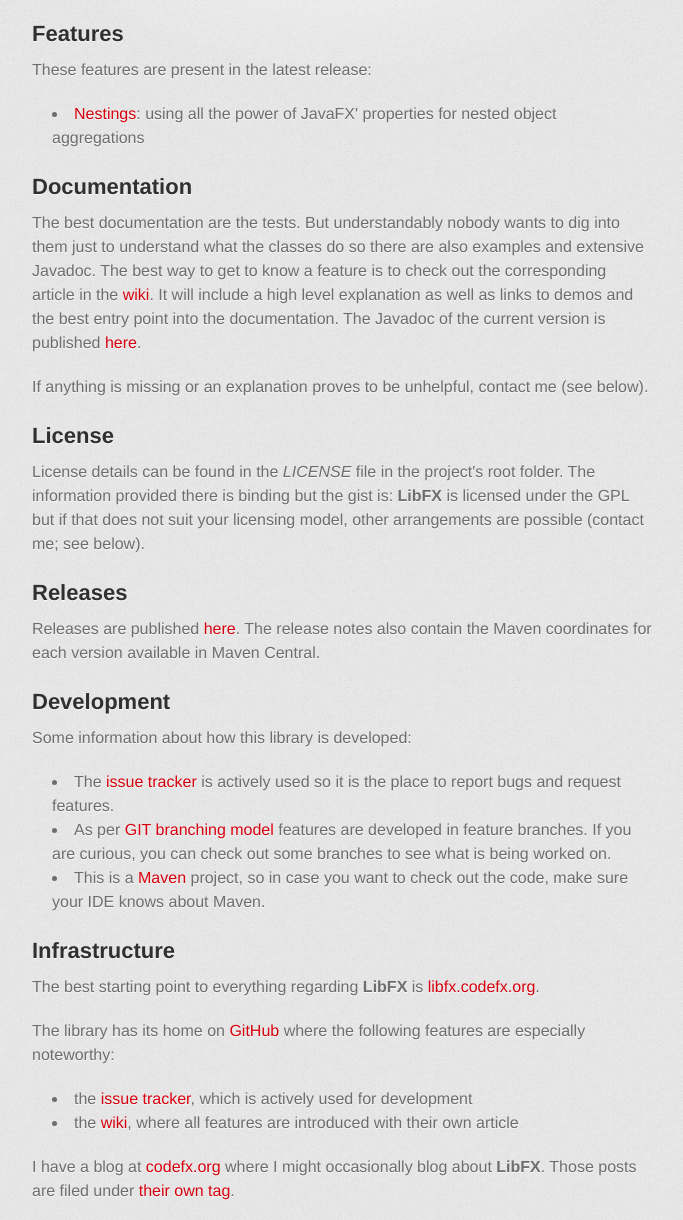
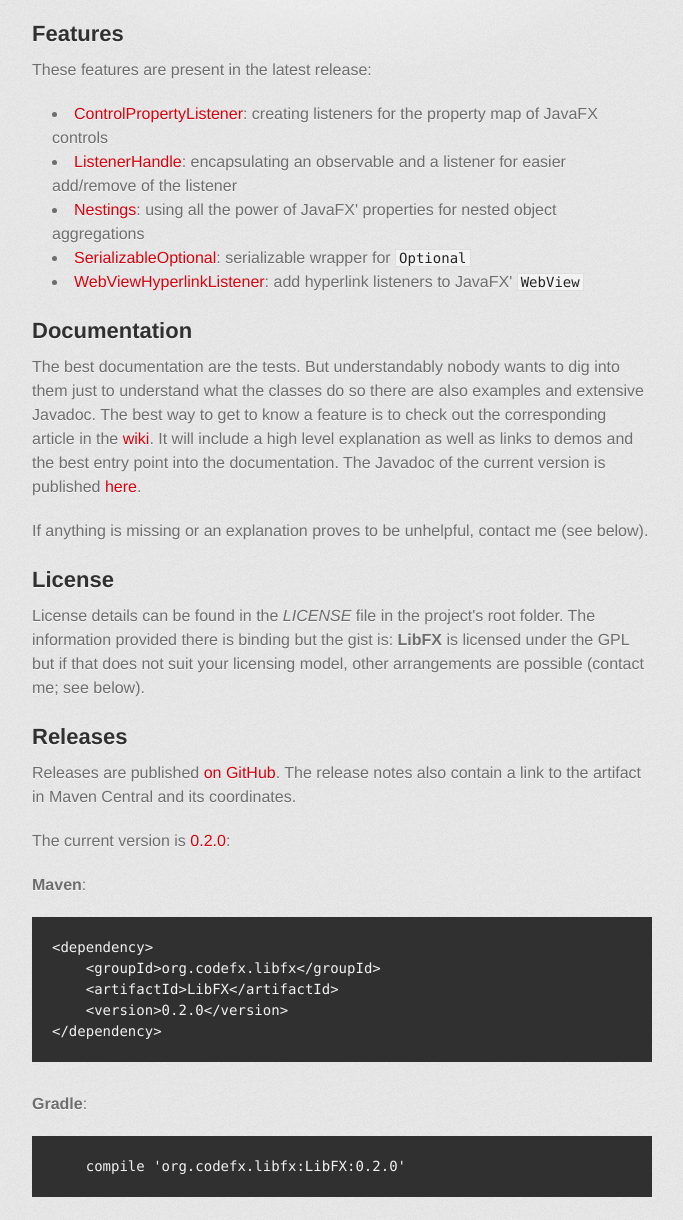
Before and after one commit to nipafx/LibFX, a plain HTML site: page index.html in a window 1280 px wide. Shown: the part 510-1730 px from the top of the page, without its empty margins (298-981 px from the left). Drawn offline with Linux system fonts and the light colour scheme; a web font is replaced by a local one.

```diff
--- a/index.html
+++ b/index.html
@@ -45,7 +45,17 @@
 
 <ul>
 <li>
+<a href="https://github.com/CodeFX-org/LibFX/wiki/ControlPropertyListener">ControlPropertyListener</a>: creating listeners for the property map of JavaFX controls</li>
+<li>
+<a href="https://github.com/CodeFX-org/LibFX/wiki/ListenerHandle">ListenerHandle</a>: encapsulating an observable and a listener for easier add/remove of the listener</li>
+<li>
 <a href="https://github.com/CodeFX-org/LibFX/wiki/Nestings">Nestings</a>: using all the power of JavaFX' properties for nested object aggregations</li>
+<li>
+<a href="https://github.com/CodeFX-org/LibFX/wiki/SerializableOptional">SerializableOptional</a>: serializable wrapper for <code>Optional</code>
+</li>
+<li>
+<a href="https://github.com/CodeFX-org/LibFX/wiki/WebViewHyperlinkListener">WebViewHyperlinkListener</a>: add hyperlink listeners to JavaFX' <code>WebView</code>
+</li>
 </ul>
 
 <h2>
@@ -63,7 +73,22 @@
 <h2>
 <a id="releases" class="anchor" href="#releases" aria-hidden="true"><span class="octicon octicon-link"></span></a>Releases</h2>
 
-<p>Releases are published <a href="https://github.com/CodeFX-org/LibFX/releases">here</a>. The release notes also contain the Maven coordinates for each version available in Maven Central.</p>
+<p>Releases are published <a href="https://github.com/CodeFX-org/LibFX/releases">on GitHub</a>. The release notes also contain a link to the artifact in Maven Central and its coordinates.</p>
+
+<p>The current version is <a href="http://search.maven.org/#artifactdetails%7Corg.codefx.libfx%7CLibFX%7C0.2.0%7Cjar">0.2.0</a>:</p>
+
+<p><strong>Maven</strong>:</p>
+
+<div class="highlight highlight-XML"><pre>&lt;<span class="pl-ent">dependency</span>&gt;
+    &lt;<span class="pl-ent">groupId</span>&gt;org.codefx.libfx&lt;/<span class="pl-ent">groupId</span>&gt;
+    &lt;<span class="pl-ent">artifactId</span>&gt;LibFX&lt;/<span class="pl-ent">artifactId</span>&gt;
+    &lt;<span class="pl-ent">version</span>&gt;0.2.0&lt;/<span class="pl-ent">version</span>&gt;
+&lt;/<span class="pl-ent">dependency</span>&gt;</pre></div>
+
+<p><strong>Gradle</strong>:</p>
+
+<pre><code>    compile 'org.codefx.libfx:LibFX:0.2.0'
+</code></pre>
 
 <h2>
 <a id="development" class="anchor" href="#development" aria-hidden="true"><span class="octicon octicon-link"></span></a>Development</h2>
@@ -90,6 +115,8 @@
 
 <p>I have a blog at <a href="http://blog.codefx.org">codefx.org</a> where I might occasionally blog about <strong>LibFX</strong>. Those posts are filed under <a href="http://blog.codefx.org/tag/libfx/">their own tag</a>.</p>
 
+<p>I use Eclipse and my project settings (like compiler warnings, formatter and save actions) can be found in the repository folder <strong>.settings</strong>. I know this is a little unusual but it makes it easier for contributors to cope with my obsession for warning free and consistently formatted code.</p>
+
 <h2>
 <a id="contact" class="anchor" href="#contact" aria-hidden="true"><span class="octicon octicon-link"></span></a>Contact</h2>
 
@@ -98,7 +125,8 @@ CodeFX</p>
 
 <p>Web: <a href="http://codefx.org">http://codefx.org</a> <br>
 Mail: <a href="mailto:nipa@codefx.org">nipa@codefx.org</a> <br>
-Key: <a href="http://keys.gnupg.net/pks/lookup?op=vindex&amp;search=0xA47A795BA5BF8326">http://keys.gnupg.net/pks/lookup?op=vindex&amp;search=0xA47A795BA5BF8326</a> <br></p>
+Twitter: <a href="https://twitter.com/nipafx">https://twitter.com/nipafx</a><br>
+PGP-Key: <a href="http://keys.gnupg.net/pks/lookup?op=vindex&amp;search=0xA47A795BA5BF8326">http://keys.gnupg.net/pks/lookup?op=vindex&amp;search=0xA47A795BA5BF8326</a> <br></p>
         </section>
 
         <footer>
```
Also changed, not shown: params.json (+1 -1 lines).
